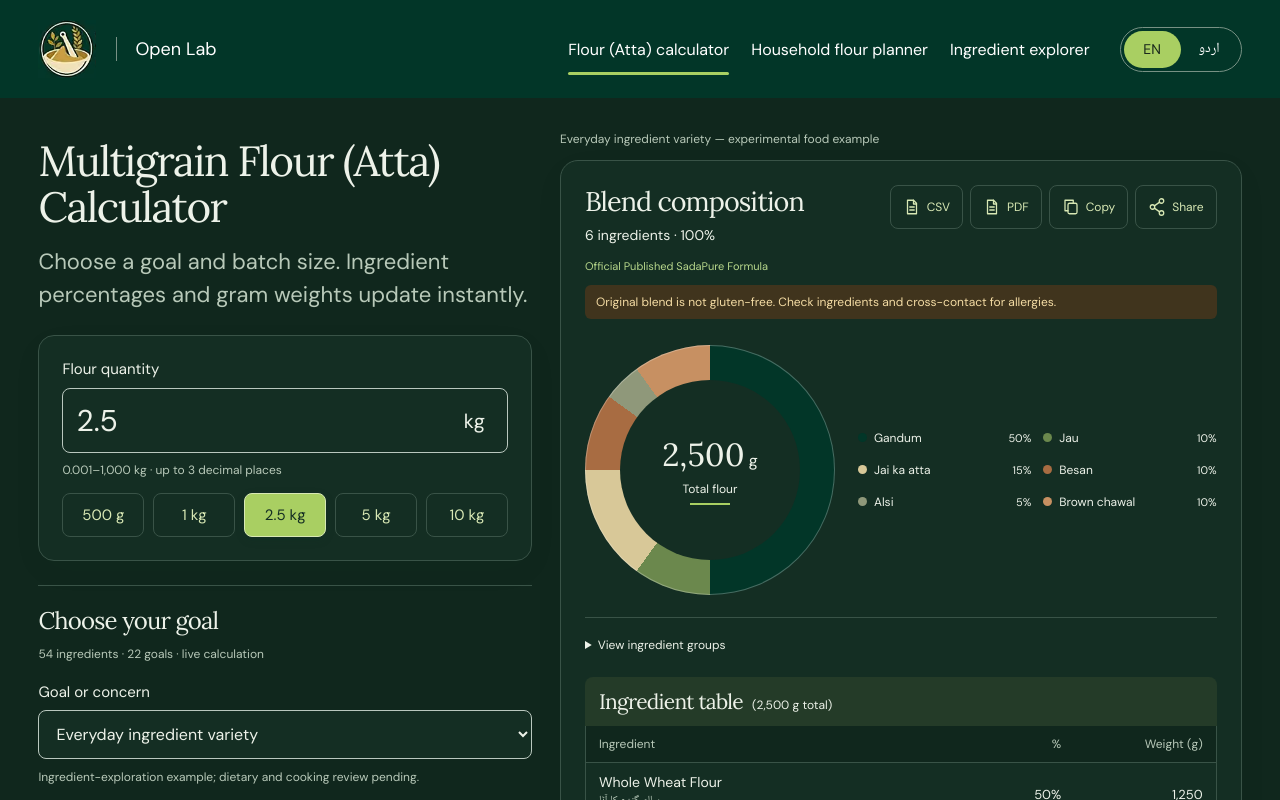
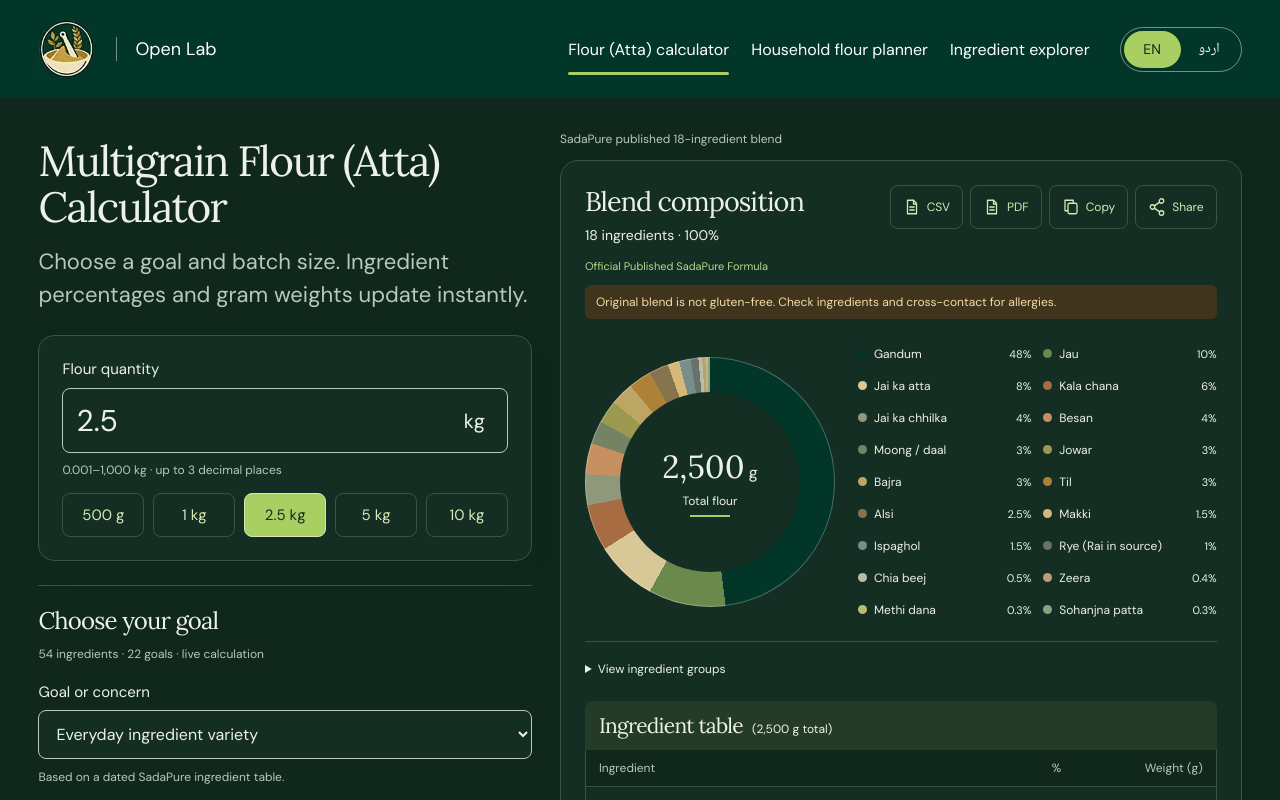
Before and after one commit to SadaPureOpenLab/sadapure-flour-calculator, a React (Vite) app: page / in a window 1280 px wide. Shown: the top 800 px of the page. Built offline with nearby package versions, Linux system fonts and the light colour scheme.

Commit message:
Keep the everyday goal aligned with the published 18-ingredient table

```diff
--- a/src/data/goalRecipes.ts
+++ b/src/data/goalRecipes.ts
@@ -1,8 +1,10 @@
+import published from './formula.json';
 import type { Blend } from '../lib/engine';
 export type RecipeSource = { title:string; url:string; retrieved:string; version:string };
 export type GoalRecipe = { title:string; source:RecipeSource; percentages:Record<string,number>; sourceTotal:number; notes:string };
 const source=(title:string,path:string):RecipeSource=>({title,url:'https://sadapure.com/product/'+path,retrieved:'2026-10-14',version:'2026-10-14.1'});
 export const GOAL_RECIPES:Record<string,GoalRecipe>={
+ everyday:{title:'SadaPure published 18-ingredient blend',source:{title:'SadaPure multigrain flour ingredient table',url:published.sourceUrl,retrieved:published.retrievedDate,version:published.version},sourceTotal:100,percentages:Object.fromEntries(published.ingredients.map(i=>[i.id,i.basisPoints/100])),notes:'Dated public ingredient table; confirm the delivered pack. Not a batch certificate or clinical formulation.'},
  diabetes:{title:'Published SadaPure Diabetes Blend',source:source('SadaPure diabetes ingredient table','diabetes-multigrain-flour'),sourceTotal:100,percentages:{wheat:60,barley:9,'oat-flour':5,sorghum:4,millet:4,besan:4,'finger-millet':3,'foxtail-millet':2,soy:2,'mung-bean':1.5,flax:1.5,psyllium:1.5,sesame:1,buckwheat:1,fenugreek:.5},notes:'Brand formula only; no laboratory GI or clinical effect established. Source says chickpea/besan; mung bean form requires supplier confirmation.'},
  pcos:{title:'Published SadaPure PCOS Table — incomplete source',source:source('SadaPure PCOS ingredient table','pcos-support-multigrain-atta-100-organic-hormonal-balanced-flour-5kg-bag'),sourceTotal:97,percentages:{wheat:30,barley:15,'oat-flour':10,'brown-rice':8,millet:6,'finger-millet':4,quinoa:4,flax:4,chia:3,pumpkin:3,sesame:2,sunflower:2,besan:3,'mung-bean':2,psyllium:1},notes:'Published rows sum to 97% / 4,850 g despite a 5 kg heading. The missing 3% is unknown. No ingredient is invented to fill it. Generic chickpea mapped to chickpea flour entry; mung and seed processing forms need confirmation.'},
  stamina:{title:'Published SadaPure Stamina Blend',source:source('SadaPure stamina ingredient table','mens-wellness-multigrain-seed-flour'),sourceTotal:100,percentages:{wheat:45,barley:10,'oat-flour':8,sorghum:7,besan:5,pumpkin:5,watermelon:3.5,hemp:3,sesame:3,sunflower:2.5,flax:2,chia:2,fenugreek:1.5,nigella:1,melon:1.5},notes:'Brand recipe named for men; no demonstrated gender-specific dose, testosterone, sexual-performance or fatigue-treatment effect. Seed processing forms need confirmation.'},
```
